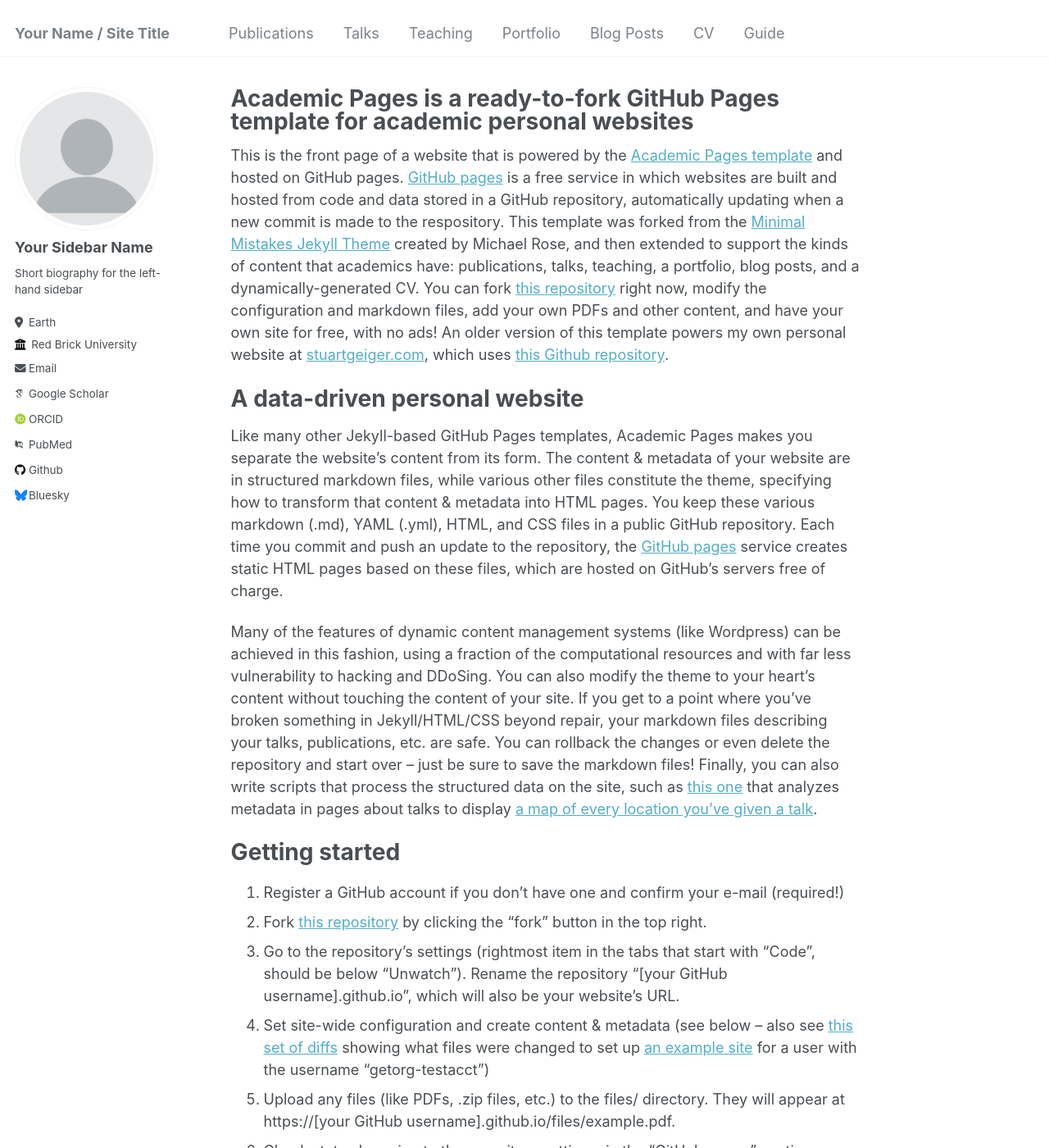
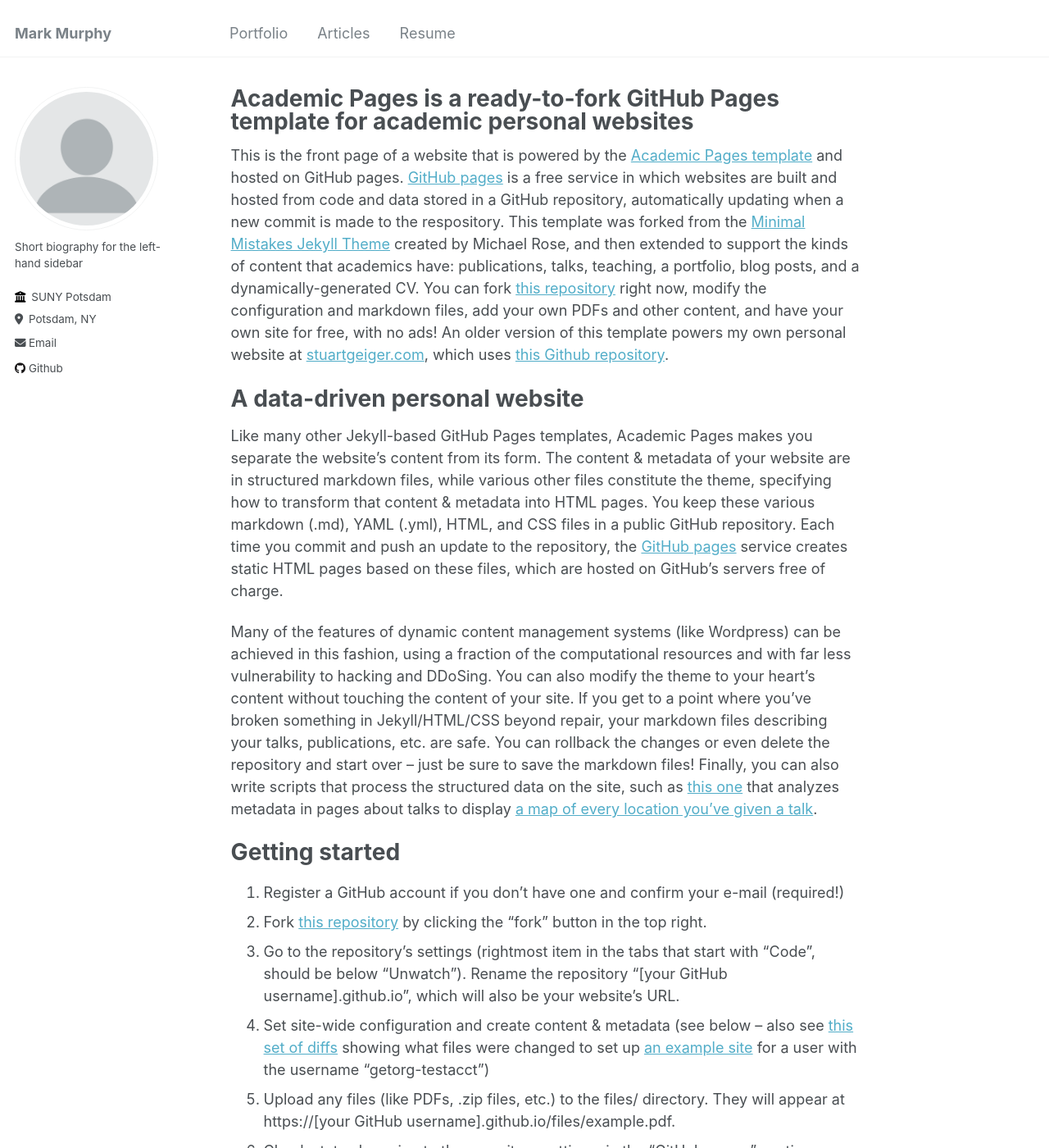
Before and after one commit to markmurphydev/markmurphydev.github.io, a Jekyll site: the page built from _pages/about.md, in a window 1280 px wide and 1400 px high. Shown: the whole window at 82% size. Built offline with Jekyll 4.4.1, drawn with Linux system fonts in a browser that asks for light colours; some web fonts are replaced.

Commit message:
small changes

```diff
--- a/_config.yml
+++ b/_config.yml
@@ -8,7 +8,7 @@
 
 # Basic Site Settings
 locale                   : "en-US"
-title                    : "Your Name / Site Title"
+title                    : "Mark Murphy"
 title_separator          : "-"
 name                     : &name "Your Name"
 description              : &description "personal description"
@@ -22,32 +22,32 @@ repository               : "academicpages/academicpages.github.io"
 author:
   # Biographic information
   avatar           : "profile.png"
-  name             : "Your Sidebar Name"
+  name             : # "Mark Murphy"
   pronouns         : # example: "she/her"
   bio              : "Short biography for the left-hand sidebar"
-  location         : "Earth"
-  employer         : "Red Brick University"
+  location         : "Potsdam, NY"
+  employer         : "SUNY Potsdam"
   uri              : # URL
-  email            : "none@example.org"
+  email            : "mail@markmurphydev.com"
 
   # Academic websites
   arxiv            : # URL - Update with the correct link to your profile
-  googlescholar    : "https://scholar.google.com/citations?user=PS_CX0AAAAAJ"
+  # googlescholar    : "https://scholar.google.com/citations?user=PS_CX0AAAAAJ"
   impactstory      : # URL
-  orcid            : "http://orcid.org/yourorcidurl"
-  pubmed           : "https://www.ncbi.nlm.nih.gov/pubmed/?term=john+snow"
+  # orcid            : "http://orcid.org/yourorcidurl"
+  # pubmed           : "https://www.ncbi.nlm.nih.gov/pubmed/?term=john+snow"
   researchgate     : # URL
 
   # Repositories and software development
   bitbucket        : # Username - Update with your username on the site
   codepen          : # Username
   dribbble         : # Username
-  github           : "academicpages"
+  github           : "markmurphydev"
   kaggle           : # Username
   stackoverflow    : # User number or user number and name (i.e., use "1" or "1/jeff-atwood")
 
   # Social media
-  bluesky          : "bsky.app" # Replace this with you Bluesky username
+  # bluesky          : "bsky.app" # Replace this with you Bluesky username
   facebook         : # Username
   flickr           : # Username
   foursquare       : # Username
--- a/_data/navigation.yml
+++ b/_data/navigation.yml
@@ -1,22 +1,22 @@
 # main links links
 main:
-  - title: "Publications"
-    url: /publications/
+  # - title: "Publications"
+  #   url: /publications/
 
-  - title: "Talks"
-    url: /talks/
+  # - title: "Talks"
+  #   url: /talks/
 
-  - title: "Teaching"
-    url: /teaching/
+  # - title: "Teaching"
+  #   url: /teaching/
 
   - title: "Portfolio"
     url: /portfolio/
 
-  - title: "Blog Posts"
+  - title: "Articles"
     url: /year-archive/
 
-  - title: "CV"
-    url: /cv/
+  - title: "Resume"
+    url: /resume/
 
-  - title: "Guide"
-    url: /markdown/
+  # - title: "Guide"
+  #   url: /markdown/
--- a/_includes/author-profile.html
+++ b/_includes/author-profile.html
@@ -24,11 +24,11 @@
     <button class="btn btn--inverse">Follow</button>
     <ul class="author__urls social-icons">
       <!-- Font Awesome icons / Biographic information  -->
+      {% if author.employer %}
+        <li class="author__desktop"><i class="fa fa-solid fa-building-columns icon-pad-right" aria-hidden="true"></i>{{ author.employer }}</li>
+      {% endif %}
       {% if author.location %}
         <li class="author__desktop"><i class="fa-solid fa-location-dot icon-pad-right" aria-hidden="true"></i>{{ author.location }}</li>
-      {% endif %}
-      {% if author.employer %}
-        <li class="author__desktop"><i class="fa fa-solid fa-building-columns icon-pad-right" aria-hidden="true"></i>{{ author.employer }}</li>
       {% endif %}
       {% if author.uri %}
         <li><a href="{{ author.uri }}"><i class="fas fa-fw fa-link icon-pad-right" aria-hidden="true"></i>{{ site.data.ui-text[site.locale].website_label | default: "Website" }}</a></li>
--- a/_sass/_masthead.scss
+++ b/_sass/_masthead.scss
@@ -11,9 +11,9 @@
   width: 100%;
 
   -webkit-animation: intro 0.3s both;
-          animation: intro 0.3s both;
+  animation: intro 0.3s both;
   -webkit-animation-delay: 0.15s;
-          animation-delay: 0.15s;
+  animation-delay: 0.15s;
   z-index: 20;
 
   &__inner-wrap {
@@ -52,7 +52,7 @@
   white-space: nowrap;
 
   &--lg {
-    padding-right: 2em;
+    padding-right: 6em;
     font-weight: 700;
   }
 }
```
Also changed, not shown: _sass/_navigation.scss (+15 -13 lines).
